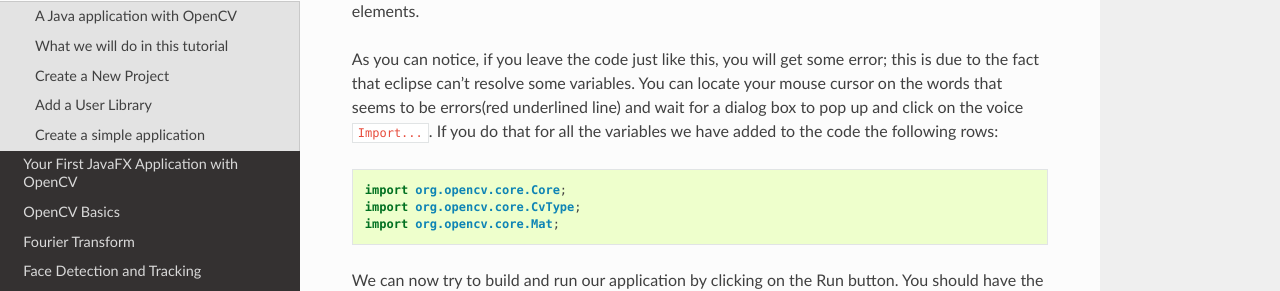
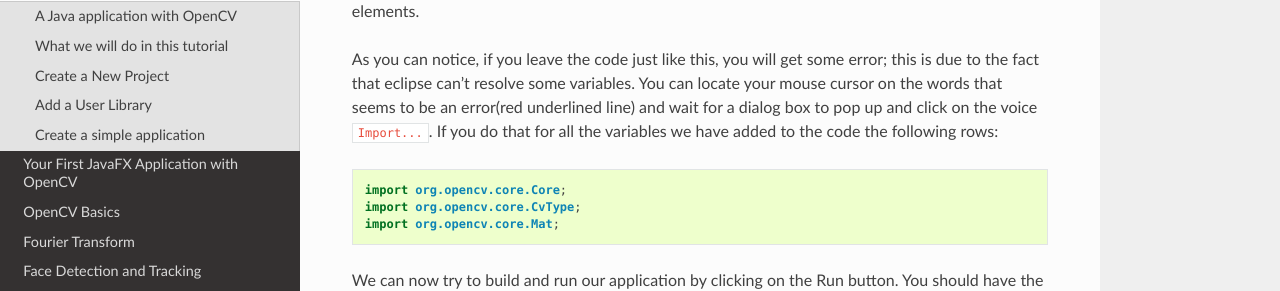
Before and after one commit to opencv-java/opencv-java-tutorials, a Sphinx documentation site: the page built from docs/source/02-first-java-application-with-opencv.rst, in a window 1280 px wide and 900 px high, scrolled down 2418 px. Shown: the part 208-499 px from the top of the window. Built offline with Sphinx 7.4.7 and the Read the Docs theme 2.0.0, drawn with Linux system fonts in a browser that asks for light colours.

Commit message:
Typo error

```diff
--- a/docs/source/02-first-java-application-with-opencv.rst
+++ b/docs/source/02-first-java-application-with-opencv.rst
@@ -69,7 +69,7 @@ Then we can define a new Mat.
 
 The ``Mat.eye`` represents an identity matrix, we set the dimensions of it (3x3) and the type of its elements.
 
-As you can notice, if you leave the code just like this, you will get some error; this is due to the fact that eclipse can't resolve some variables. You can locate your mouse cursor on the words that seems to be errors(red underlined line) and wait for a dialog box to pop up and click on the voice ``Import...``. If you do that for all the variables we have added to the code the following rows:
+As you can notice, if you leave the code just like this, you will get some error; this is due to the fact that eclipse can't resolve some variables. You can locate your mouse cursor on the words that seems to be an error(red underlined line) and wait for a dialog box to pop up and click on the voice ``Import...``. If you do that for all the variables we have added to the code the following rows:
 
 .. code-block:: java
 
```
